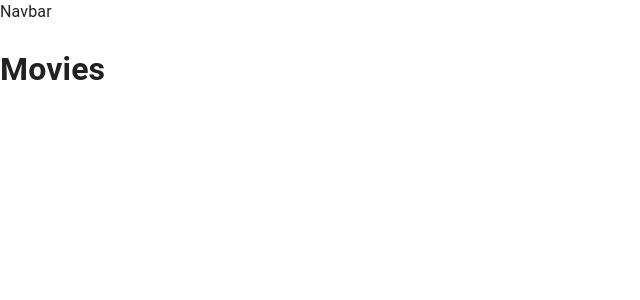
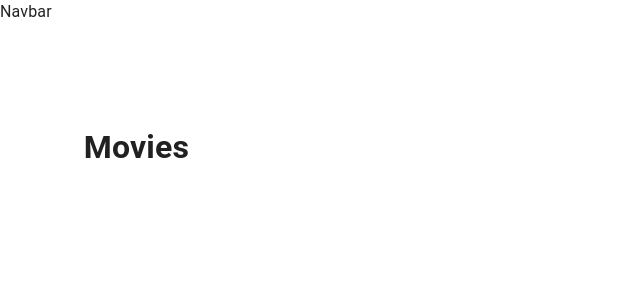
Before and after one commit to Yuvadi29/FilmPire-AI-Powered-Movie-App, a React (Create React App) app: page / in a window 1280 px wide. Shown: the top 300 px of the page, without its empty margins (0-640 px from the left). Built offline with nearby package versions, Linux system fonts and the light colour scheme.

Commit message:
Basic Styling

```diff
--- a/src/components/App.jsx
+++ b/src/components/App.jsx
@@ -6,13 +6,18 @@
 import Actors from './Actors/Actors';
 import Profile from './Profile/Profile';
 import Navbar from './Navbar/Navbar';
+import useStyles from './styles';
 
 const App = () => {
+
+  const classes = useStyles();
+
   return (
-    <div>
+    <div className={classes.root}>
       <CssBaseline />
       <Navbar />
-      <main>
+      <main className={classes.content}>
+        <div className={classes.toolbar}/>
         <Switch>
           <Route exact path="/">
             <h1><Movies /></h1>
--- /dev/null
+++ b/src/components/styles.js
@@ -0,0 +1,15 @@
+import { makeStyles } from "@mui/styles";
+
+export default makeStyles(() => ({
+    root: {
+        display: 'flex',
+        height: '100%',
+    },
+    toolbar: {
+        height: '70px',
+    },
+    content: {
+        flexGrow: 1,
+        padding: '2em',
+    },
+}));
```
